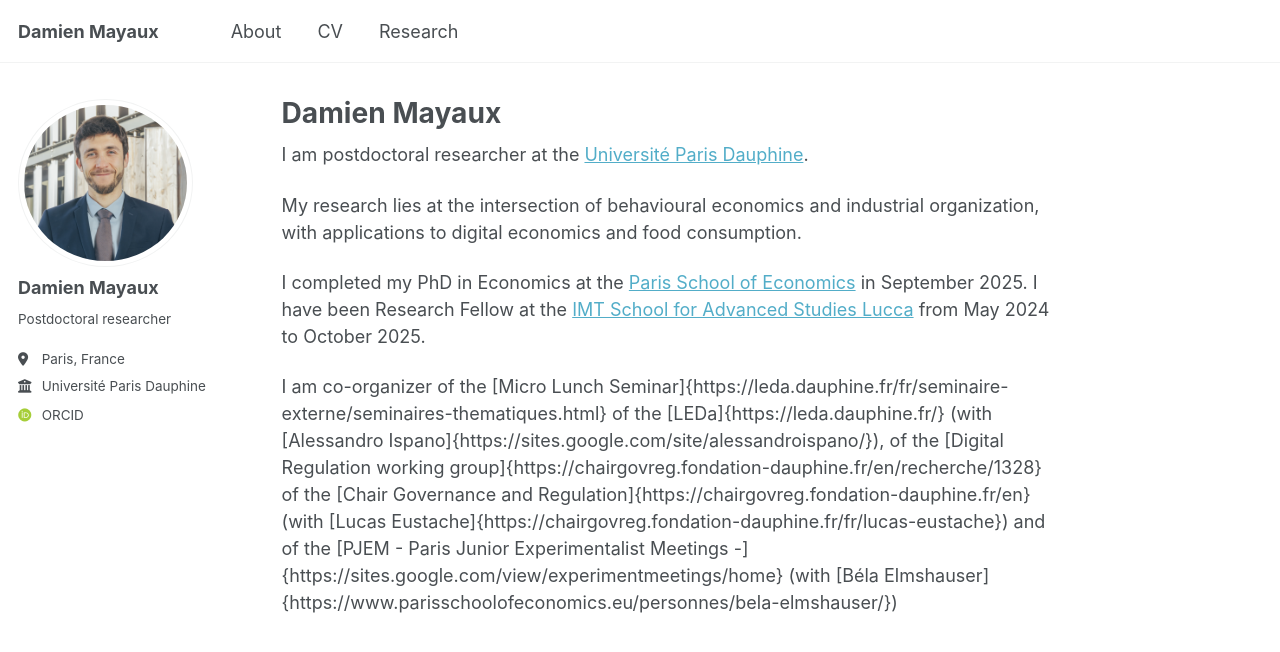
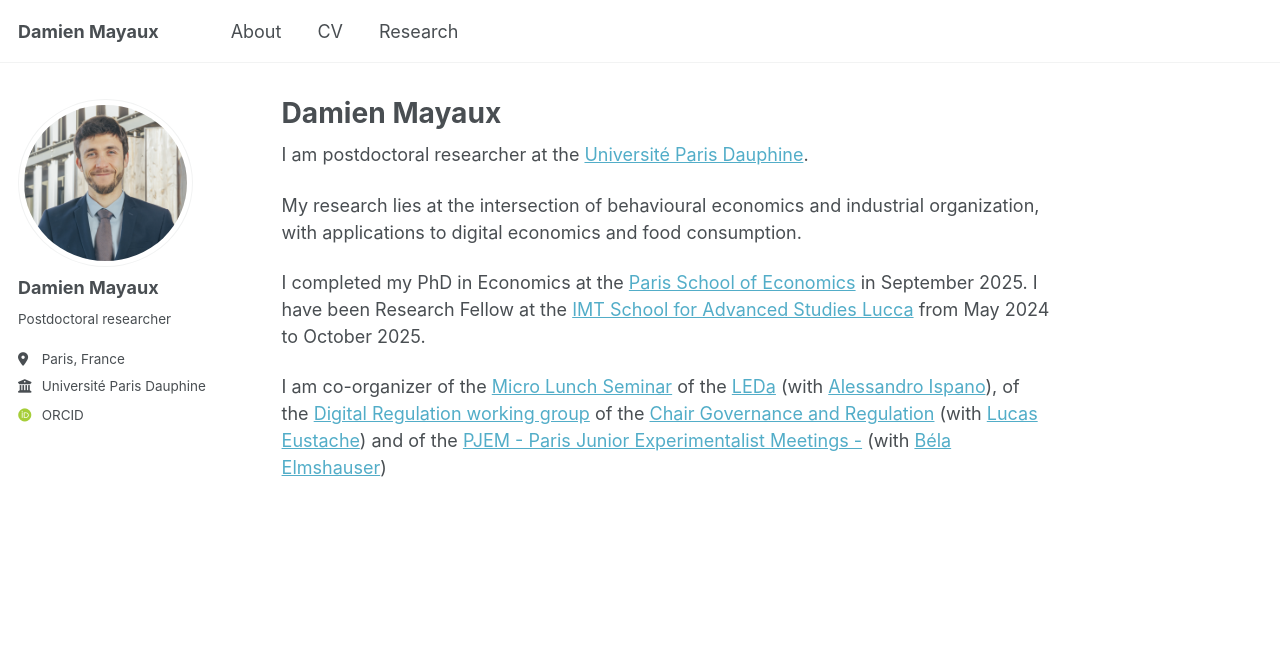
Before and after one commit to DamienMAYAUX/damienmayaux.github.io, a Jekyll site: the page built from _pages/about.md, in a window 1280 px wide. Shown: the top 652 px of the page. Built offline with Jekyll 4.4.1, drawn with Linux system fonts in a browser that asks for light colours; some web fonts are replaced; a script bundle is joined from its source files by our own code; library files that are not in the unit come from our copies.

Commit message:
Fix broken markdown link syntax on About page
The co-organizer paragraph used curly braces instead of parentheses
for link URLs ([text]{url} instead of [text](url)), which silently
broke rendering of the entire paragraph on the live site.

Co-Authored-By: Claude Sonnet 5 <noreply@anthropic.com>

```diff
--- a/_pages/about.md
+++ b/_pages/about.md
@@ -14,4 +14,4 @@ My research lies at the intersection of behavioural economics and industrial org
 
 I completed my PhD in Economics at the [Paris School of Economics](https://www.parisschoolofeconomics.eu/en/about/) in September 2025. I have been Research Fellow at the [IMT School for Advanced Studies Lucca](https://www.imtlucca.it/en/homepage) from May 2024 to October 2025.
 
-I am co-organizer of the [Micro Lunch Seminar]{https://leda.dauphine.fr/fr/seminaire-externe/seminaires-thematiques.html} of the [LEDa]{https://leda.dauphine.fr/} (with [Alessandro Ispano]{https://sites.google.com/site/alessandroispano/}), of the [Digital Regulation working group]{https://chairgovreg.fondation-dauphine.fr/en/recherche/1328} of the [Chair Governance and Regulation]{https://chairgovreg.fondation-dauphine.fr/en} (with [Lucas Eustache]{https://chairgovreg.fondation-dauphine.fr/fr/lucas-eustache}) and of the [PJEM - Paris Junior Experimentalist Meetings -]{https://sites.google.com/view/experimentmeetings/home} (with [Béla Elmshauser]{https://www.parisschoolofeconomics.eu/personnes/bela-elmshauser/})
+I am co-organizer of the [Micro Lunch Seminar](https://leda.dauphine.fr/fr/seminaire-externe/seminaires-thematiques.html) of the [LEDa](https://leda.dauphine.fr/) (with [Alessandro Ispano](https://sites.google.com/site/alessandroispano/)), of the [Digital Regulation working group](https://chairgovreg.fondation-dauphine.fr/en/recherche/1328) of the [Chair Governance and Regulation](https://chairgovreg.fondation-dauphine.fr/en) (with [Lucas Eustache](https://chairgovreg.fondation-dauphine.fr/fr/lucas-eustache)) and of the [PJEM - Paris Junior Experimentalist Meetings -](https://sites.google.com/view/experimentmeetings/home) (with [Béla Elmshauser](https://www.parisschoolofeconomics.eu/personnes/bela-elmshauser/))
```
